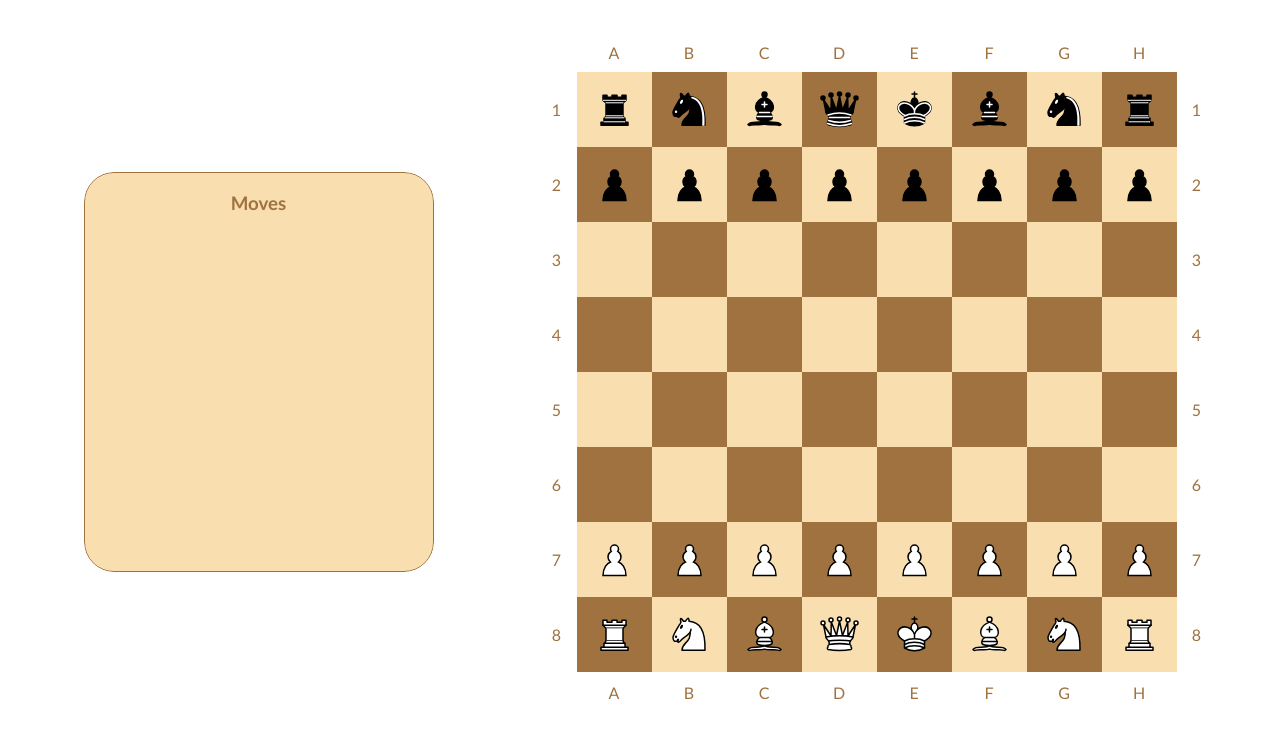
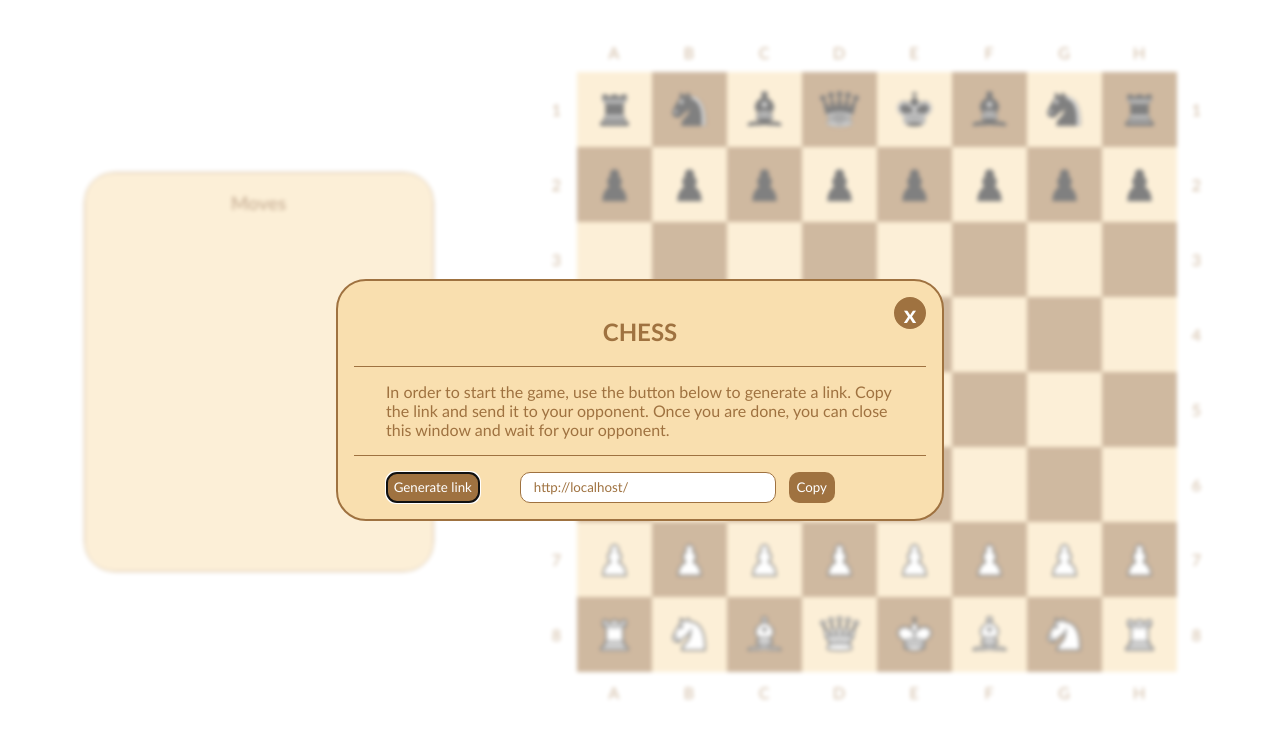
Before and after one commit to valeriegc/Chess, a SvelteKit app: page / in a window 1280 px wide. Shown: the top 740 px of the page. Built offline with nearby package versions, Linux system fonts and the light colour scheme.

Commit message:
initial build of start modal

```diff
--- /dev/null
+++ b/src/modals/Dialog.svelte
@@ -0,0 +1,51 @@
+<script lang="ts">
+	export let showModal: boolean;
+	let dialog: HTMLDialogElement;
+	$: if (dialog && showModal) dialog.showModal();
+</script>
+
+<dialog bind:this={dialog} on:close={() => (showModal = false)}>
+	<div>
+		<slot name="header" />
+		<hr />
+		<slot name="text" />
+		<hr />
+		<slot name="choices" />
+		<button class="close" on:click={() => dialog.close()}>x</button>
+	</div>
+</dialog>
+
+<style>
+	hr {
+		background-color: var(--darkSquare);
+		height: 0.5px;
+		border: none;
+	}
+	dialog {
+		width: 38em;
+		border-radius: 30px;
+		background-color: var(--lightSquare);
+		border: solid 2px var(--darkSquare);
+		position: relative;
+	}
+
+	dialog::backdrop {
+		background-color: RGBA(255, 255, 255, 0.5);
+		backdrop-filter: blur(2px);
+	}
+	.close {
+		position: absolute;
+		right: 1rem;
+		top: 1rem;
+		color: white;
+		font-size: x-large;
+		border: 2px solid var(--darkSquare);
+		border-radius: 100%;
+		width: 2rem;
+		height: 2rem;
+		padding: 0;
+		font-weight: bold;
+		background-color: var(--darkSquare);
+		cursor: pointer;
+	}
+</style>
--- /dev/null
+++ b/src/modals/StartGame.svelte
@@ -0,0 +1,74 @@
+<script>
+	import Dialog from './Dialog.svelte';
+	import { onMount } from 'svelte';
+	let showModal = true;
+	let url = '';
+
+	onMount(() => (url = window.location.href));
+
+	const queryParamGenerator = () => {
+		url = window.location.href;
+		let params = '';
+		const charCodes = Array.from(Array(26)).map((e, i) => i + 65);
+		const alphabet = charCodes.map((n) => String.fromCharCode(n));
+		for (let i = 0; i < 10; i++) {
+			let randomInt = Math.floor(Math.random() * (26 - 1 + 1) + 1);
+			let randomLetter = alphabet[randomInt];
+			if (randomInt % 2 == 0) randomLetter = randomLetter.toLowerCase();
+			params = params + randomLetter;
+		}
+		url = url + params;
+	};
+</script>
+
+<Dialog bind:showModal>
+	<h2 slot="header">CHESS</h2>
+	<p slot="text">
+		In order to start the game, use the button below to generate a link. Copy the link and send it
+		to your opponent. Once you are done, you can close this window and wait for your opponent.
+	</p>
+	<div class="choices" slot="choices">
+		<button on:click={() => queryParamGenerator()}>Generate link </button>
+		<input value={url} />
+		<button>Copy</button>
+	</div></Dialog
+>
+
+<style>
+	h2 {
+		text-align: center;
+		color: var(--darkSquare);
+	}
+	p {
+		color: var(--darkSquare);
+		margin-inline: 2rem;
+	}
+	.choices {
+		margin-top: 1rem;
+		margin-left: 2rem;
+		display: flex;
+	}
+	input {
+		margin-left: 3em;
+		margin-right: 1em;
+		width: 16rem;
+		border-radius: 10px;
+		border: solid var(--darkSquare) 1px;
+		color: var(--darkSquare);
+		padding-inline: 1em;
+	}
+	button {
+		border: transparent solid 1px;
+		padding: 0.5em;
+		border-radius: 10px;
+		background-color: var(--darkSquare);
+		color: white;
+		cursor: pointer;
+	}
+	button:hover {
+		background-color: var(--lightSquare);
+		transition: 3ms;
+		border: solid var(--darkSquare) 1px;
+		color: var(--darkSquare);
+	}
+</style>
--- a/src/routes/Board.svelte
+++ b/src/routes/Board.svelte
@@ -8,6 +8,7 @@
 	import KingW from '../pieces/King_W.svelte';
 	import { alphaCalc, isKingCastling, letters } from '../global';
 	import type { SvelteComponent } from 'svelte';
+	import StartGame from '../modals/StartGame.svelte';
 
 	let turn = 'white';
 	let selectedSquare = -1;
@@ -127,6 +128,7 @@
 	];
 </script>
 
+<StartGame />
 <div class="boardOuterWrap">
 	<div class="boardX">
 		{#each letters as letter}
--- a/src/stores.ts
+++ b/src/stores.ts
@@ -15,3 +15,5 @@ export interface Move {
 	postCoord: string;
 }
 export const moves = writable<Move[]>([]);
+export let startOpen = writable('true');
+export const url = writable('');
```
